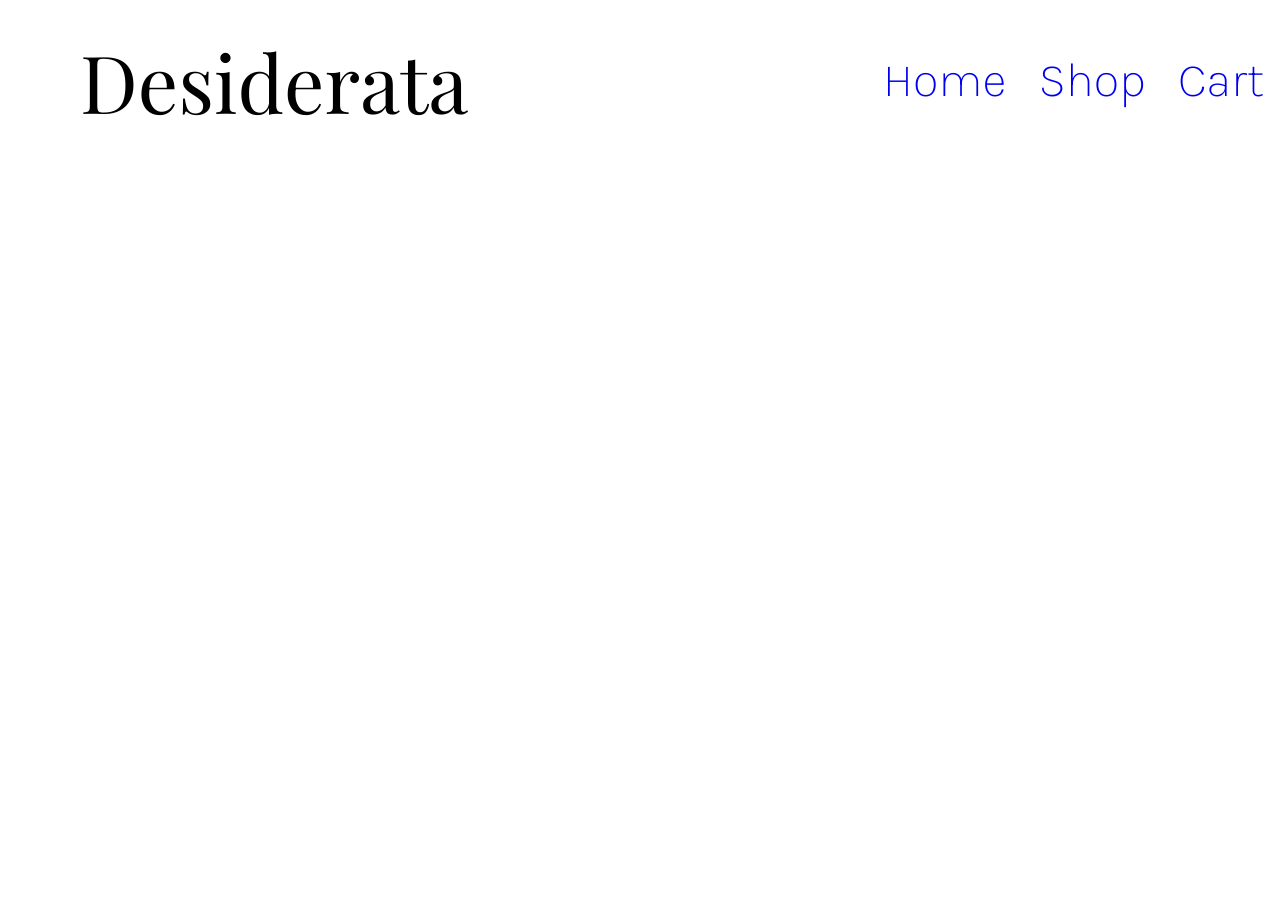
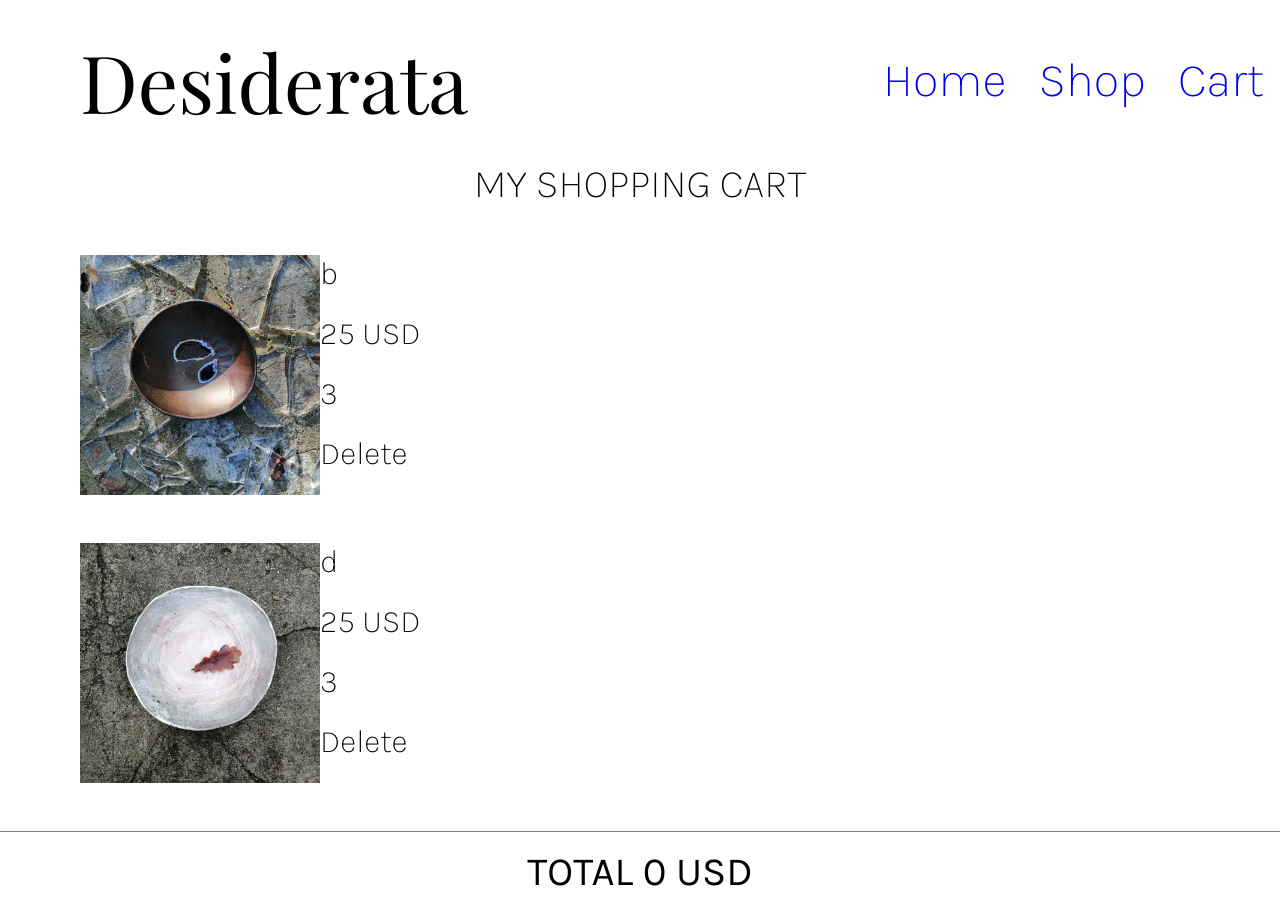
Before and after one commit to lrwthns/shopping-cart, a React (Create React App) app: page /cart in a window 1280 px wide. Before the commit the page ends 800 px from the top, so only its background shows below. Built offline with nearby package versions, Linux system fonts and the light colour scheme.

Commit message:
Add new components

```diff
--- a/src/App.js
+++ b/src/App.js
@@ -9,6 +9,20 @@ import productList from "./products";
 
 function App() {
   const [products, setProducts] = useState(productList);
+
+  const [cartItems, setCartItems] = useState(
+    [{
+      index: 1,
+      quantity: 3,
+    },
+    {
+      index: 3,
+      quantity: 3,
+    },
+  ]
+  )
+
+  const [totalPrice, setTotalPrice] = useState(0);
 
   return (
     <Router>
@@ -23,7 +37,7 @@ function App() {
           <Shop products={products}/>
         </Route>
         <Route path='/cart'>
-          <Cart />
+          <Cart products={products} items={cartItems} total={totalPrice}/>
         </Route>
         <Route path='*'>
           <NotFound />
--- a/src/components/Cart.js
+++ b/src/components/Cart.js
@@ -1,7 +1,22 @@
-const Cart = () => {
+import CartItem from "./CartItem";
+
+const Cart = (props) => {
+  const { products, items, total } = props;
   return (
     <div className="Cart">
-
+      <div className="cart-header">MY SHOPPING CART</div>
+      <div className="cartItem-container">
+      {
+        items.map(item => {
+          return (
+            <CartItem products={products} item={item}/>
+          )
+        })
+      }
+      </div>
+      <div className="checkout-footer">
+        <div>{'TOTAL ' + total + ' USD'}</div>
+      </div>
     </div>
   );
 }
--- /dev/null
+++ b/src/components/CartItem.js
@@ -0,0 +1,14 @@
+const CartItem = (props) => {
+  const { products, item } = props;
+  return (
+    <div className="CartItem">
+    <img src={products[item.index].img1} alt=""/>
+    <div className="itemName">{products[item.index].name}</div>
+    <div className="itemPrice">{products[item.index].price + ' USD'}</div>
+    <div className="quantityAdjust">{item.quantity}</div>
+    <div>Delete</div>
+    </div>
+  );
+}
+
+export default CartItem;
--- a/src/components/ProductCard.js
+++ b/src/components/ProductCard.js
@@ -1,5 +1,5 @@
 const ProductCard = (props) => {
-  const {name, price, img1, img2} = props
+  const {name, price, img1, img2} = props;
   return (
     <div className="ProductCard">
       <img src={img1} alt=""/>
--- a/src/index.css
+++ b/src/index.css
@@ -1,12 +1,18 @@
 @font-face {
   font-family: 'PlayfairDisplay';
-  src: url(./fonts/PlayfairDisplay-Regular.ttf),
-  url(./fonts/PlayfairDisplay-MediumItalic.ttf);
+  src: url(./fonts/PlayfairDisplay-Regular.ttf);
 }
 
 @font-face {
   font-family: 'Karla';
   src: url(./fonts/Karla-ExtraLight.ttf);
+  font-weight: normal;
+}
+
+@font-face {
+  font-family: 'Karla';
+  src: url(./fonts/Karla-Regular.ttf);
+  font-weight: bold;
 }
 
 html, body, #root {
@@ -16,10 +22,13 @@ html, body, #root {
 
 .App {
   min-height: 100%;
+  display: flex;
+  flex-direction: column;
 }
 
 .Navbar {
   height: 10rem;
+  flex: 0 1 auto;
   display: grid;
   grid-template-columns: 3fr 1fr;
 }
@@ -36,6 +45,11 @@ html, body, #root {
   color: black;
   padding-left: 5rem;
   align-self: center;
+}
+
+.content {
+  flex: 1 1 auto;
+  display: flex;
 }
 
 .home-background {
@@ -64,6 +78,55 @@ html, body, #root {
   width: 100%;
 }
 
+.Cart {
+  font-family: 'Karla';
+  width: 100%;
+  min-height: 100%;
+  font-size: 2.5rem;
+  display: flex;
+  flex-direction: column;
+  gap: 3rem;
+}
+
+.cart-header {
+  text-align: center;
+}
+
+.CartItem {
+  width: 100%;
+  box-sizing: border-box;
+  padding-left: 5rem;
+  display: grid;
+  grid-template-columns: 1fr 5fr;
+  grid-template-rows: 1fr 1fr 1fr 1fr;
+  font-size: 2rem;
+}
+
+.cartItem-container {
+  display: flex;
+  flex-direction: column;
+  gap: 3rem;
+}
+
+.CartItem > img {
+  width: 15rem;
+  grid-column: 1/2;
+  grid-row: 1/5;
+}
+
+.checkout-footer {
+  margin-top: auto;
+  color: black;
+  width: 100%;
+  height: 5rem;
+  font-size: 2.5rem;
+  border-top: 1px solid grey;
+  text-align: center;
+  padding: 1rem;
+  box-sizing: border-box;
+  font-weight: bold;
+}
+
 a {
   padding: 1rem;
   text-decoration: none;
```
Also changed, not shown: src/components/ProductPage.js (added), src/fonts/Karla-Regular.ttf (added), src/fonts/PlayfairDisplay-MediumItalic.ttf (deleted).
